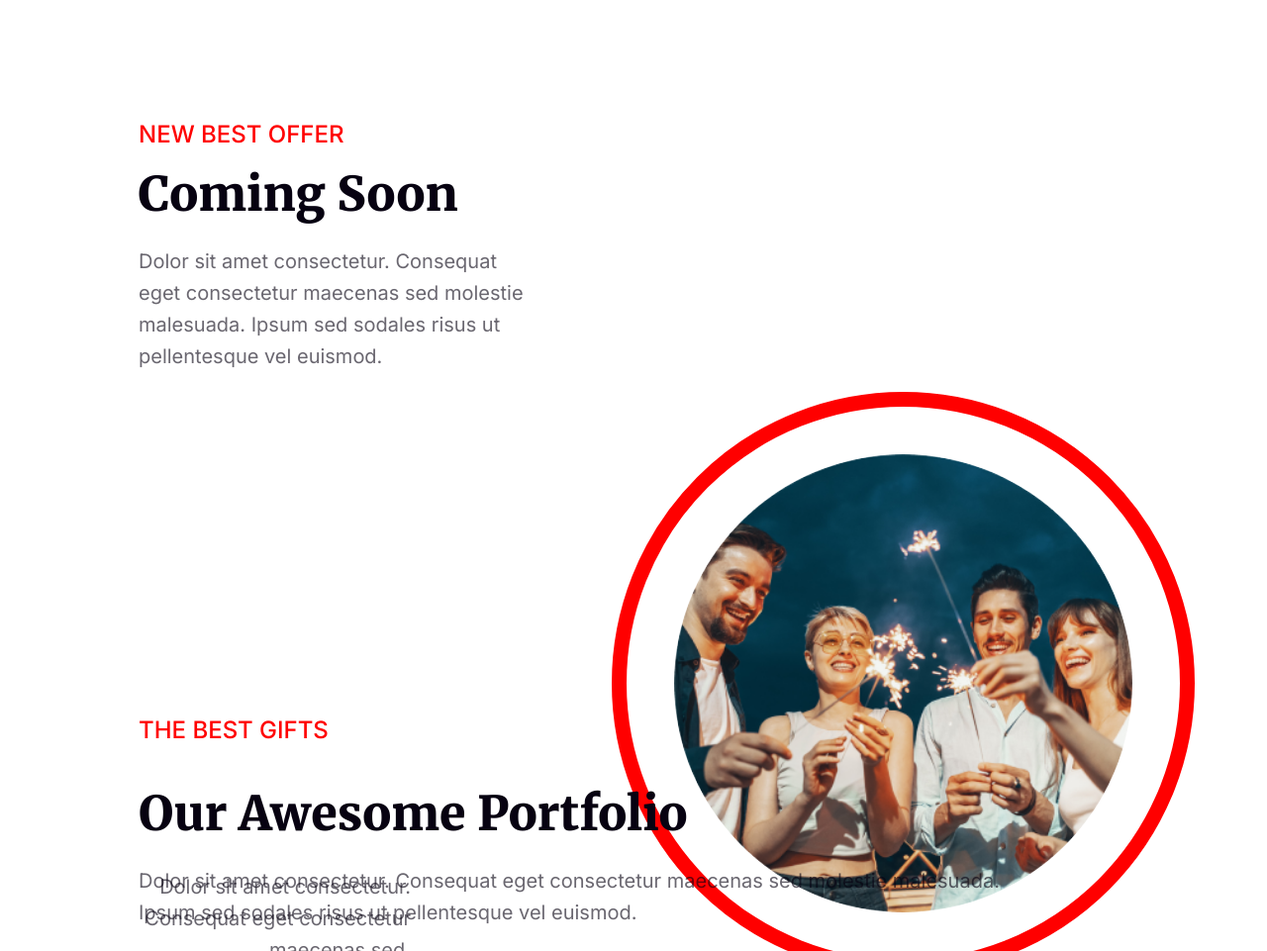
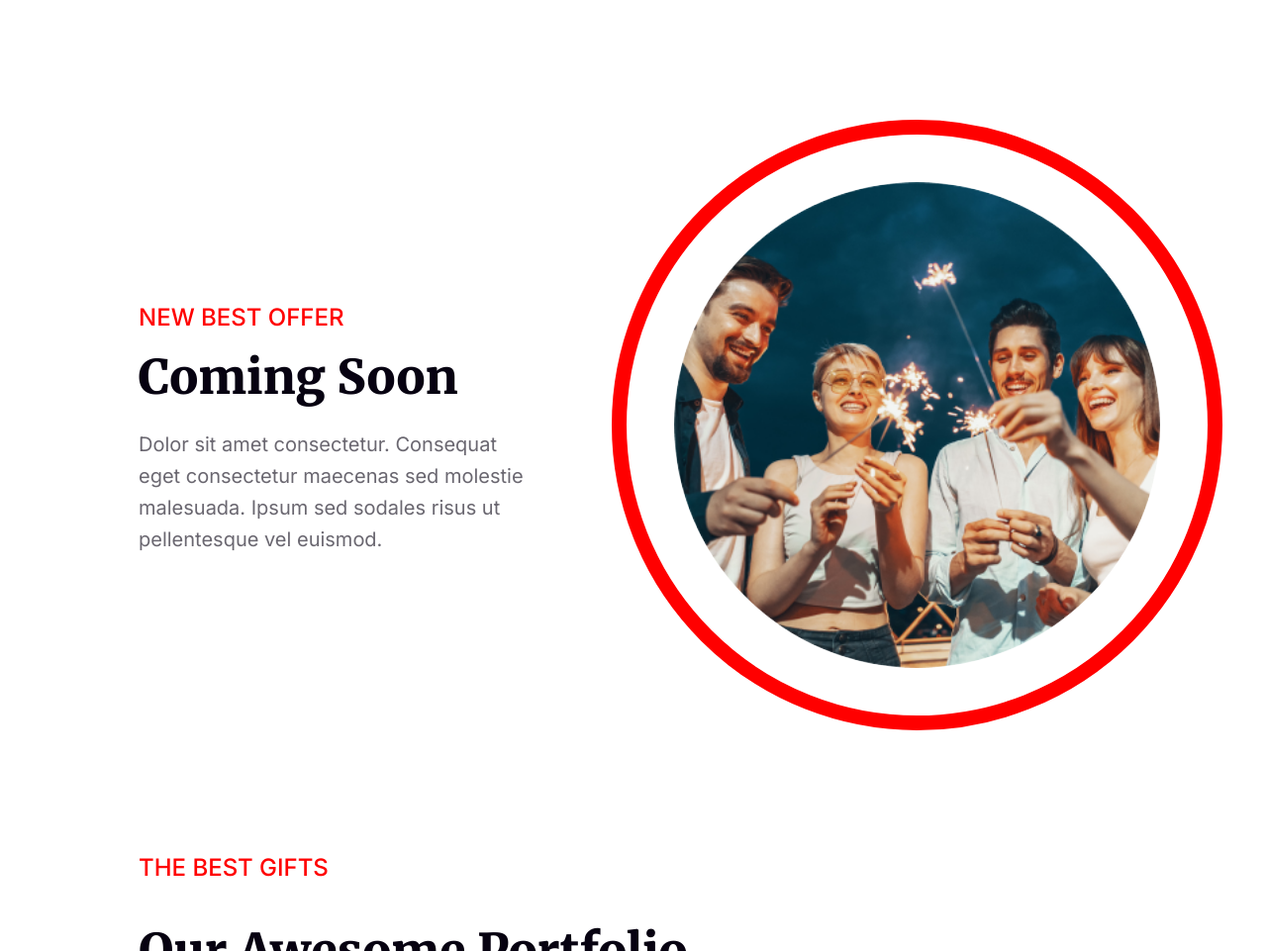
Before and after one commit to khalidbinibrahim/Assignment-1, a plain HTML site: page index.html in a window 1280 px wide. Shown: the part 3260-4221 px from the top of the page at 99% size. Drawn offline with Linux system fonts and the light colour scheme.

Commit message:
added coming soon section

```diff
--- a/style.css
+++ b/style.css
@@ -164,13 +164,10 @@ header h3 {
 }
 
 .coming-soon {
-    width: 1320px;
-    height: 482px;
     margin: 120px 140px;
 }
 
 .coming-soon-content {
-    align-items: center;
     text-align: left;
     justify-content: left;
 }
@@ -182,6 +179,13 @@ header h3 {
     font-weight: 500;
     padding: 0;
     margin-bottom: 16px;
+}
+
+.coming-soon {
+    width: 100%;
+    display: flex;
+    gap: 88px;
+    align-items: center;
 }
 
 .coming-soon-content h2 {
@@ -204,25 +208,21 @@ header h3 {
 }
 
 .coming-soon-img {
-    display: block;
-    margin-left: auto;
-    margin-right: auto;
-    width: 365px;
-    height: 365px;
+    object-fit: cover;
     border-radius: 365px;
 }
 
 .coming-soon-img img {
-    width: 463px;
-    height: 463px;
+    width: 100%;
+    height: 100%;
     border-radius: 463px;
     padding: 48px;
     border: 15px solid #F00;
 }
 
 .coming-soon-content-2024 {
+    margin-left: 157px;
     align-items: center;
-    text-align: right;
     justify-content: right;
 }
 
```
